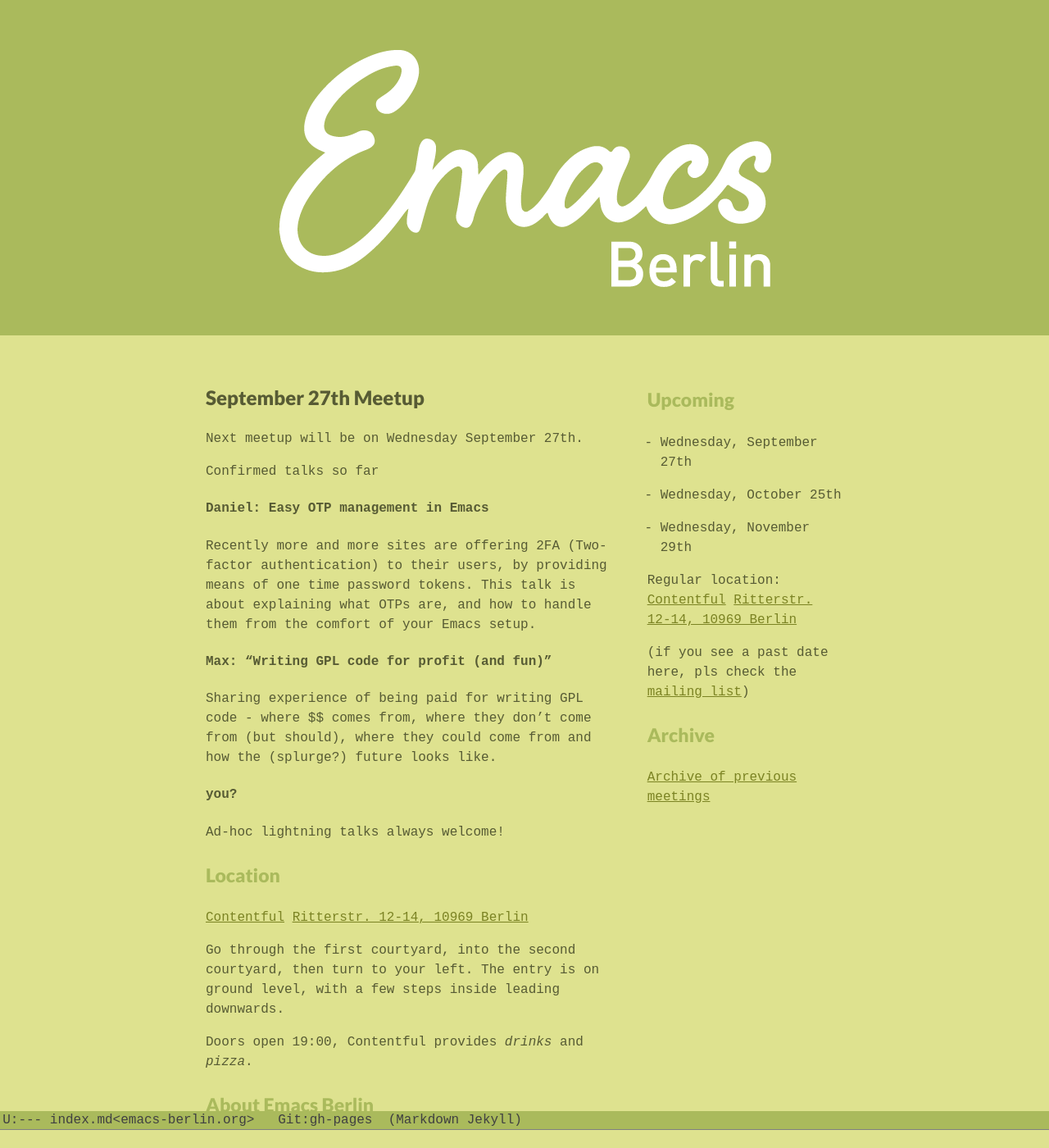
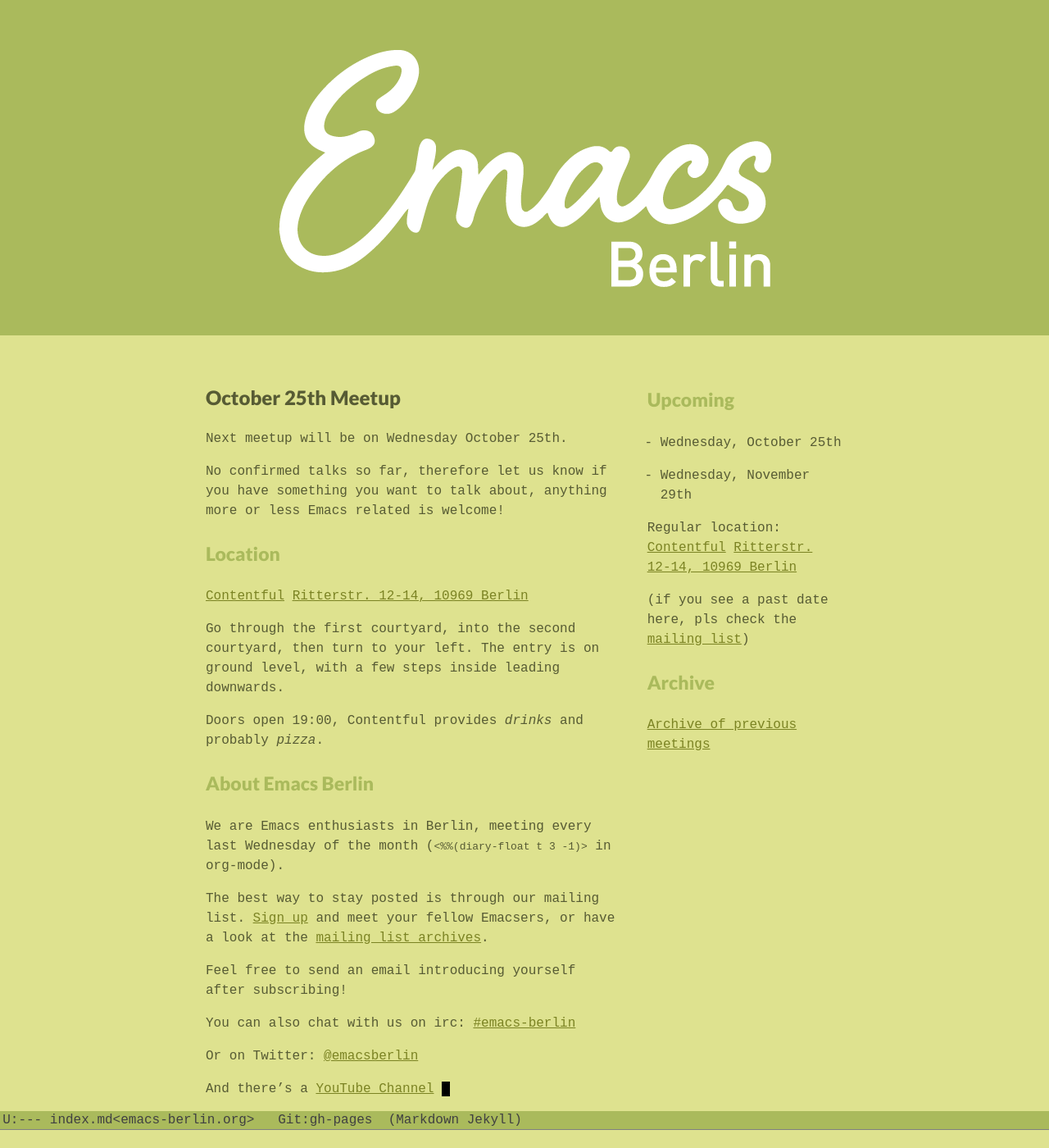
Before and after one commit to emacs-berlin/emacs-berlin.org, a Jekyll site: the page built from index.md, in a window 1280 px wide and 1400 px high. Shown: the whole window at 82% size. Built offline with Jekyll 4.4.1, drawn with Linux system fonts in a browser that asks for light colours.

Commit message:
October 2017 meetup, no talks yet

```diff
--- a/index.md
+++ b/index.md
@@ -13,28 +13,14 @@ layout: default
 
 <section id="below-fold"><div class="row"><div class="medium-8 columns">
 
-#  September  27th Meetup
+#  October 25th Meetup
 
-Next meetup will be on Wednesday September 27th.
+Next meetup will be on Wednesday October 25th.
 
-Confirmed talks so far
+No confirmed talks so far, therefore let us know if you have something
+you want to talk about, anything more or less Emacs related is
+welcome!
 
-#### Daniel: Easy OTP management in Emacs
-
-Recently more and more sites are offering 2FA (Two-factor
-authentication) to their users, by providing means of one time
-password tokens. This talk is about explaining what OTPs are, and how
-to handle them from the comfort of your Emacs setup.
-
-#### Max: "Writing GPL code for profit (and fun)"
-
-Sharing experience of being paid for writing GPL code - where $$ comes
-from, where they don't come from (but should), where they could come
-from and how the (splurge?) future looks like.
-
-#### you?
-
-Ad-hoc lightning talks always welcome!
 
 ### Location
 
@@ -48,7 +34,7 @@ leading downwards.
 <!-- Location: [Babbel (Lesson Nine Gmbh)](https://www.babbel.com/)<br> -->
 <!-- Map: [Max-Beer-Straße 2, 10119 Berlin](https://goo.gl/maps/bXK48PS1qmG2) -->
 
-Doors open 19:00, Contentful provides *drinks* and *pizza*.
+Doors open 19:00, Contentful provides *drinks* and probably *pizza*.
 
 
 ### About Emacs Berlin
@@ -75,8 +61,6 @@ Non-public contact via email: [organizers email][contact]
 </div>
 <div class="medium-4 columns">
 ### Upcoming
-
-* Wednesday, September 27th
 
 * Wednesday, October 25th
 
```
